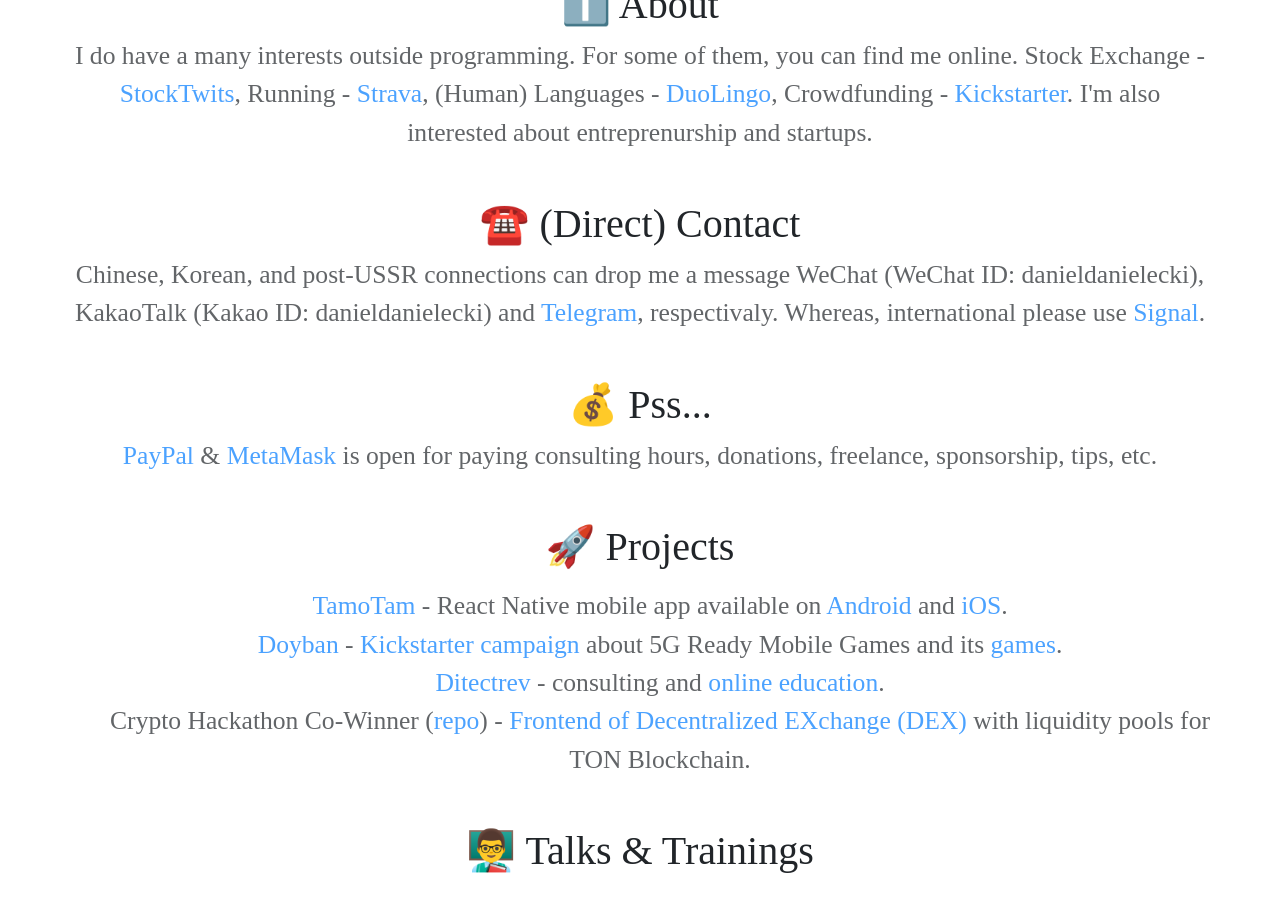
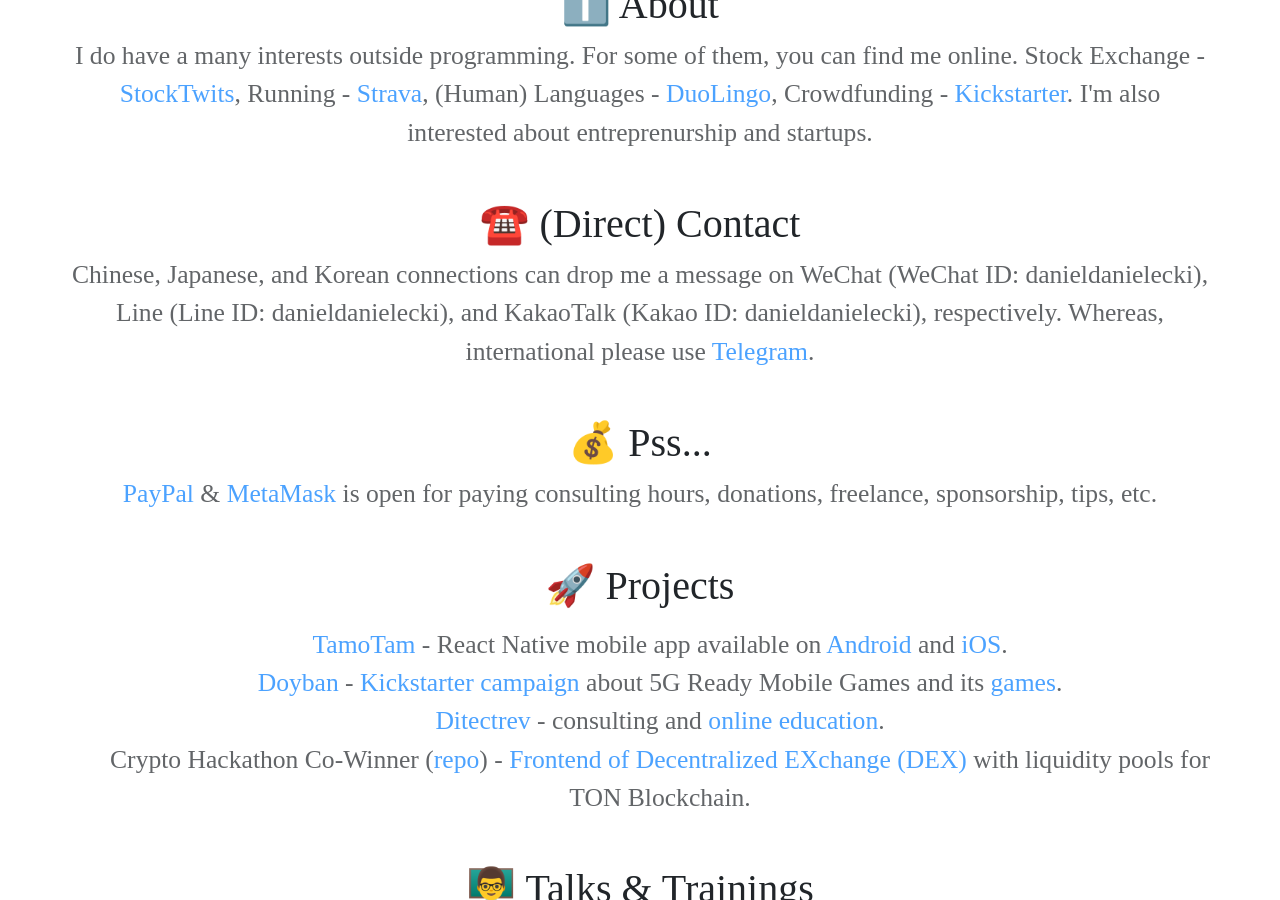
Before and after one commit to danieldanielecki/danieldanielecki.com, a Jekyll site: the page built from index.html, in a window 1280 px wide and 900 px high, scrolled down 908 px. Built offline with Jekyll 4.4.1, drawn with Linux system fonts in a browser that asks for light colours; nearby versions of some CDN libraries; some web fonts are replaced; a script that is not in the unit is left out.

Commit message:
Update landing.html

```diff
--- a/_includes/landing.html
+++ b/_includes/landing.html
@@ -25,17 +25,12 @@
                         </p>
                         <h4>☎️ (Direct) Contact</h4>
                         <p>
-                                Chinese, Korean, and post-USSR connections can drop me a
-                                message WeChat (WeChat ID: danieldanielecki), KakaoTalk (Kakao ID:
-                                danieldanielecki) and
+                                Chinese, Japanese, and Korean connections can drop me a
+                                message on WeChat (WeChat ID: danieldanielecki), Line (Line ID: danieldanielecki), and KakaoTalk (Kakao ID:
+                                danieldanielecki), respectively. Whereas, international please use
                                 <a aria-label="Telegram" alt="Telegram" title="Telegram"
                                         href="https://t.me/{{ site.telegram }}" rel="noopener"
-                                        target="_blank">Telegram</a>,
-                                respectivaly.
-                                Whereas, international please use
-                                <a aria-label="Signal" alt="Signal" title="Signal"
-                                        href="https://signal.group/#{{ site.signal }}" rel="noopener"
-                                        target="_blank">Signal</a>.
+                                        target="_blank">Telegram</a>.
                         </p>
                         <h4>💰 Pss...</h4>
                         <p>
```
